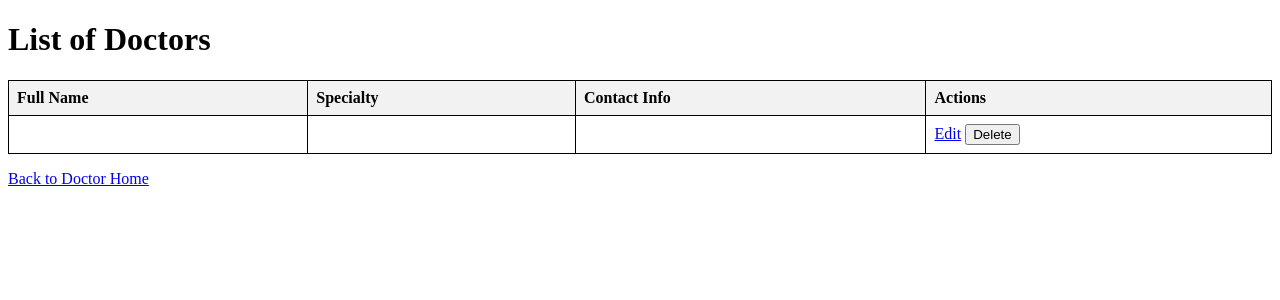
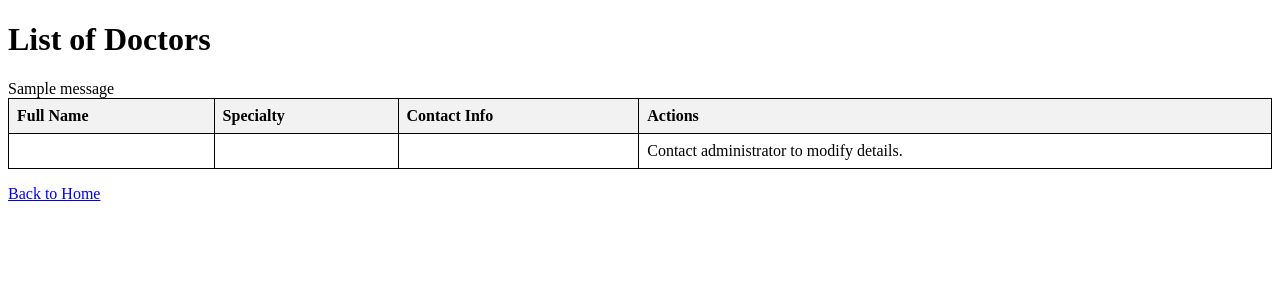
Before and after one commit to KhoaDao03/4521-Group13, a Flask app: page /listdoctors in a window 1280 px wide. Shown: the top 300 px of the page. Run offline with Flask 3, Linux system fonts and the light colour scheme; tables that the repository leaves empty or names only in its code hold one stand-in row (values such as "Sample post"); one stand-in notice (Sample message) is shown.

Commit message:
Fully fledged admin account added

```diff
--- a/app.py
+++ b/app.py
@@ -151,7 +151,7 @@ def edit_doctor(id):
         cursor.execute('UPDATE DoctorProfiles SET FullName = %s, Specialty = %s, ContactInfo = %s WHERE DoctorID = %s',
                        (fullname, specialty, contact_info, id))
         conn.commit()
-        return redirect(url_for('doctor_home'))
+        return redirect(url_for('admin_home'))
 
     cursor.execute('SELECT * FROM DoctorProfiles WHERE DoctorID = %s', (id,))
     doctor = cursor.fetchone()
@@ -165,7 +165,7 @@ def delete_doctor(id):
     conn.commit()
     cursor.close()
     conn.close()
-    return redirect(url_for('doctor_home'))
+    return redirect(url_for('admin_home'))
 
 @app.route('/listdoctors')
 def list_doctors():
--- a/templates/adminHome.html
+++ b/templates/adminHome.html
@@ -12,6 +12,7 @@
         <ul>
             <li><a href="{{ url_for('add_doctor') }}">Add Doctor</a></li>
             <li><a href="{{ url_for('list_doctors') }}">View and Manage Doctors</a></li>
+	    <li><a href="{{ url_for('login') }}">Return to Login</a></li>
         </ul>
     </div>
 </body>
--- a/templates/editDoctor.html
+++ b/templates/editDoctor.html
@@ -19,6 +19,6 @@
         <input type="submit" value="Update">
     </form>
 
-    <p><a href="/doctorhome">Back to Doctor Home</a></p>
+    <p><a href="/adminhome">Back to Admin Home</a></p>
 </body>
 </html>
--- a/templates/listDoctors.html
+++ b/templates/listDoctors.html
@@ -7,6 +7,16 @@
 </head>
 <body>
     <h1>List of Doctors</h1>
+
+    <!-- Flash messages for notifications -->
+    {% with messages = get_flashed_messages(with_categories=true) %}
+    {% if messages %}
+        {% for category, message in messages %}
+            <div class="alert {{ category }}">{{ message }}</div>
+        {% endfor %}
+    {% endif %}
+    {% endwith %}
+
     <table>
         <tr>
             <th>Full Name</th>
@@ -20,15 +30,27 @@
             <td>{{ doctor.Specialty }}</td>
             <td>{{ doctor.ContactInfo }}</td>
             <td>
-                <a href="/editdoctor/{{ doctor.DoctorID }}">Edit</a>
-                <form action="/deletedoctor/{{ doctor.DoctorID }}" method="post" style="display: inline;">
-                    <input type="submit" value="Delete" onclick="return confirm('Are you sure you want to delete this doctor?');">
-                </form>
+                {% if session['user_role'] == 'administrator' %}
+                    <!-- Only allow administrators to edit and delete -->
+                    <a href="{{ url_for('edit_doctor', id=doctor.DoctorID) }}">Edit</a>
+                    <form action="{{ url_for('delete_doctor', id=doctor.DoctorID) }}" method="post" style="display: inline;">
+                        <input type="submit" value="Delete" onclick="return confirm('Are you sure you want to delete this doctor?');">
+                    </form>
+                {% else %}
+                    Contact administrator to modify details.
+                {% endif %}
             </td>
         </tr>
         {% endfor %}
     </table>
 
-    <p><a href="/doctorhome">Back to Doctor Home</a></p>
+    <!-- Dynamic link based on user role -->
+    {% if session['user_role'] == 'administrator' %}
+        <p><a href="{{ url_for('admin_home') }}">Back to Admin Home</a></p>
+    {% elif session['user_role'] == 'doctor' %}
+        <p><a href="{{ url_for('doctor_home') }}">Back to Doctor Home</a></p>
+    {% else %}
+        <p><a href="/">Back to Home</a></p> <!-- Default home link if needed -->
+    {% endif %}
 </body>
 </html>
```
Also changed, not shown: templates/doctorHome.html (+1 -7 lines).
